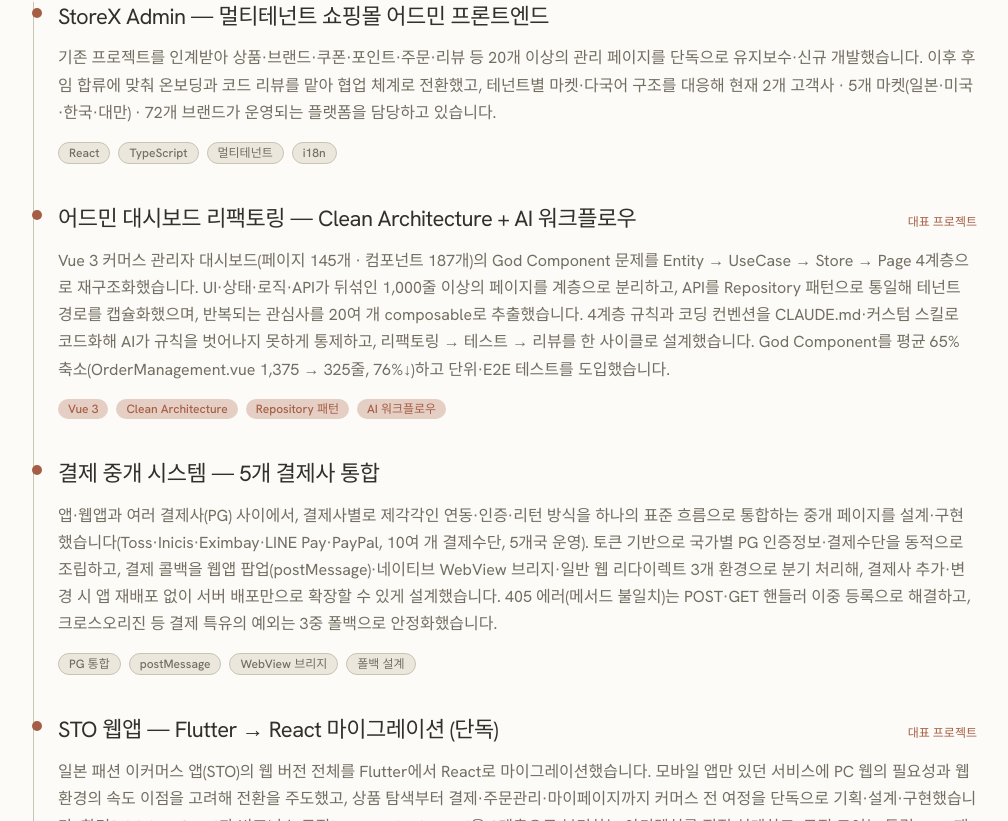
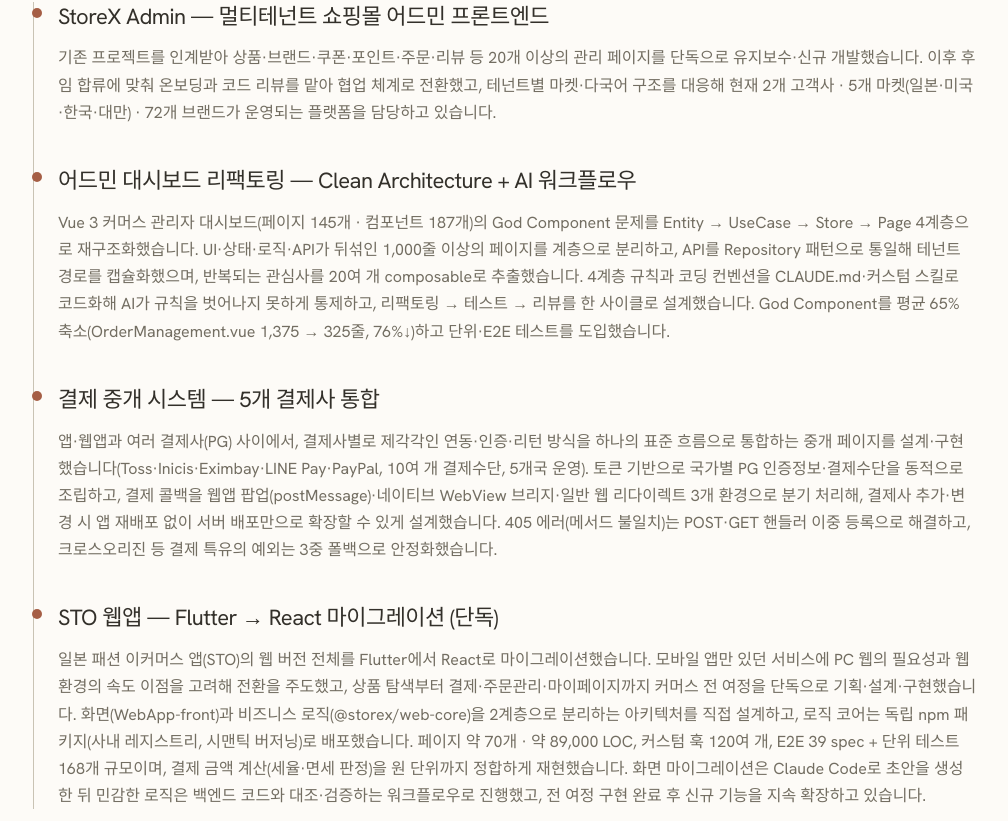
Before and after one commit to JeongTaehwan/usetaehwan, a Next.js app: page / in a window 1280 px wide. Shown: the part 1099-1920 px from the top of the page, without its empty margins (215-1223 px from the left). Built offline with nearby package versions, Linux system fonts and the light colour scheme; a web font is replaced by a local one.

Commit message:
content: Experience 항목에서 대표 프로젝트 라벨·태그 제거
Co-Authored-By: Claude Opus 4.8 <noreply@anthropic.com>

```diff
--- a/app/page.tsx
+++ b/app/page.tsx
@@ -49,29 +49,21 @@ const EXPERIENCE = [
     title: "StoreX Admin — 멀티테넌트 쇼핑몰 어드민 프론트엔드",
     summary:
       "기존 프로젝트를 인계받아 상품·브랜드·쿠폰·포인트·주문·리뷰 등 20개 이상의 관리 페이지를 단독으로 유지보수·신규 개발했습니다. 이후 후임 합류에 맞춰 온보딩과 코드 리뷰를 맡아 협업 체계로 전환했고, 테넌트별 마켓·다국어 구조를 대응해 현재 2개 고객사 · 5개 마켓(일본·미국·한국·대만) · 72개 브랜드가 운영되는 플랫폼을 담당하고 있습니다.",
-    tags: ["React", "TypeScript", "멀티테넌트", "i18n"],
-    featured: false,
   },
   {
     title: "어드민 대시보드 리팩토링 — Clean Architecture + AI 워크플로우",
     summary:
       "Vue 3 커머스 관리자 대시보드(페이지 145개 · 컴포넌트 187개)의 God Component 문제를 Entity → UseCase → Store → Page 4계층으로 재구조화했습니다. UI·상태·로직·API가 뒤섞인 1,000줄 이상의 페이지를 계층으로 분리하고, API를 Repository 패턴으로 통일해 테넌트 경로를 캡슐화했으며, 반복되는 관심사를 20여 개 composable로 추출했습니다. 4계층 규칙과 코딩 컨벤션을 CLAUDE.md·커스텀 스킬로 코드화해 AI가 규칙을 벗어나지 못하게 통제하고, 리팩토링 → 테스트 → 리뷰를 한 사이클로 설계했습니다. God Component를 평균 65% 축소(OrderManagement.vue 1,375 → 325줄, 76%↓)하고 단위·E2E 테스트를 도입했습니다.",
-    tags: ["Vue 3", "Clean Architecture", "Repository 패턴", "AI 워크플로우"],
-    featured: true,
   },
   {
     title: "결제 중개 시스템 — 5개 결제사 통합",
     summary:
       "앱·웹앱과 여러 결제사(PG) 사이에서, 결제사별로 제각각인 연동·인증·리턴 방식을 하나의 표준 흐름으로 통합하는 중개 페이지를 설계·구현했습니다(Toss·Inicis·Eximbay·LINE Pay·PayPal, 10여 개 결제수단, 5개국 운영). 토큰 기반으로 국가별 PG 인증정보·결제수단을 동적으로 조립하고, 결제 콜백을 웹앱 팝업(postMessage)·네이티브 WebView 브리지·일반 웹 리다이렉트 3개 환경으로 분기 처리해, 결제사 추가·변경 시 앱 재배포 없이 서버 배포만으로 확장할 수 있게 설계했습니다. 405 에러(메서드 불일치)는 POST·GET 핸들러 이중 등록으로 해결하고, 크로스오리진 등 결제 특유의 예외는 3중 폴백으로 안정화했습니다.",
-    tags: ["PG 통합", "postMessage", "WebView 브리지", "폴백 설계"],
-    featured: false,
   },
   {
     title: "STO 웹앱 — Flutter → React 마이그레이션 (단독)",
     summary:
       "일본 패션 이커머스 앱(STO)의 웹 버전 전체를 Flutter에서 React로 마이그레이션했습니다. 모바일 앱만 있던 서비스에 PC 웹의 필요성과 웹 환경의 속도 이점을 고려해 전환을 주도했고, 상품 탐색부터 결제·주문관리·마이페이지까지 커머스 전 여정을 단독으로 기획·설계·구현했습니다. 화면(WebApp-front)과 비즈니스 로직(@storex/web-core)을 2계층으로 분리하는 아키텍처를 직접 설계하고, 로직 코어는 독립 npm 패키지(사내 레지스트리, 시맨틱 버저닝)로 배포했습니다. 페이지 약 70개 · 약 89,000 LOC, 커스텀 훅 120여 개, E2E 39 spec + 단위 테스트 168개 규모이며, 결제 금액 계산(세율·면세 판정)을 원 단위까지 정합하게 재현했습니다. 화면 마이그레이션은 Claude Code로 초안을 생성한 뒤 민감한 로직은 백엔드 코드와 대조·검증하는 워크플로우로 진행했고, 전 여정 구현 완료 후 신규 기능을 지속 확장하고 있습니다.",
-    tags: ["React", "Flutter → React", "npm 패키지", "E2E"],
-    featured: true,
   },
 ];
 
@@ -127,26 +119,12 @@ export default function Home() {
                 className="absolute -left-[1.65rem] top-1.5 h-2.5 w-2.5 rounded-full bg-brand"
                 aria-hidden
               />
-              <div className="flex flex-wrap items-baseline justify-between gap-x-4 gap-y-1">
-                <Heading level={4} as="h3">
-                  {e.title}
-                </Heading>
-                {e.featured && (
-                  <Text as="span" variant="small" className="font-mono text-brand">
-                    대표 프로젝트
-                  </Text>
-                )}
-              </div>
+              <Heading level={4} as="h3">
+                {e.title}
+              </Heading>
               <Text variant="body" className="mt-3">
                 {e.summary}
               </Text>
-              <div className="mt-4 flex flex-wrap gap-2">
-                {e.tags.map((t) => (
-                  <Badge key={t} variant={e.featured ? "brand" : "neutral"}>
-                    {t}
-                  </Badge>
-                ))}
-              </div>
             </li>
           ))}
         </ol>
```
